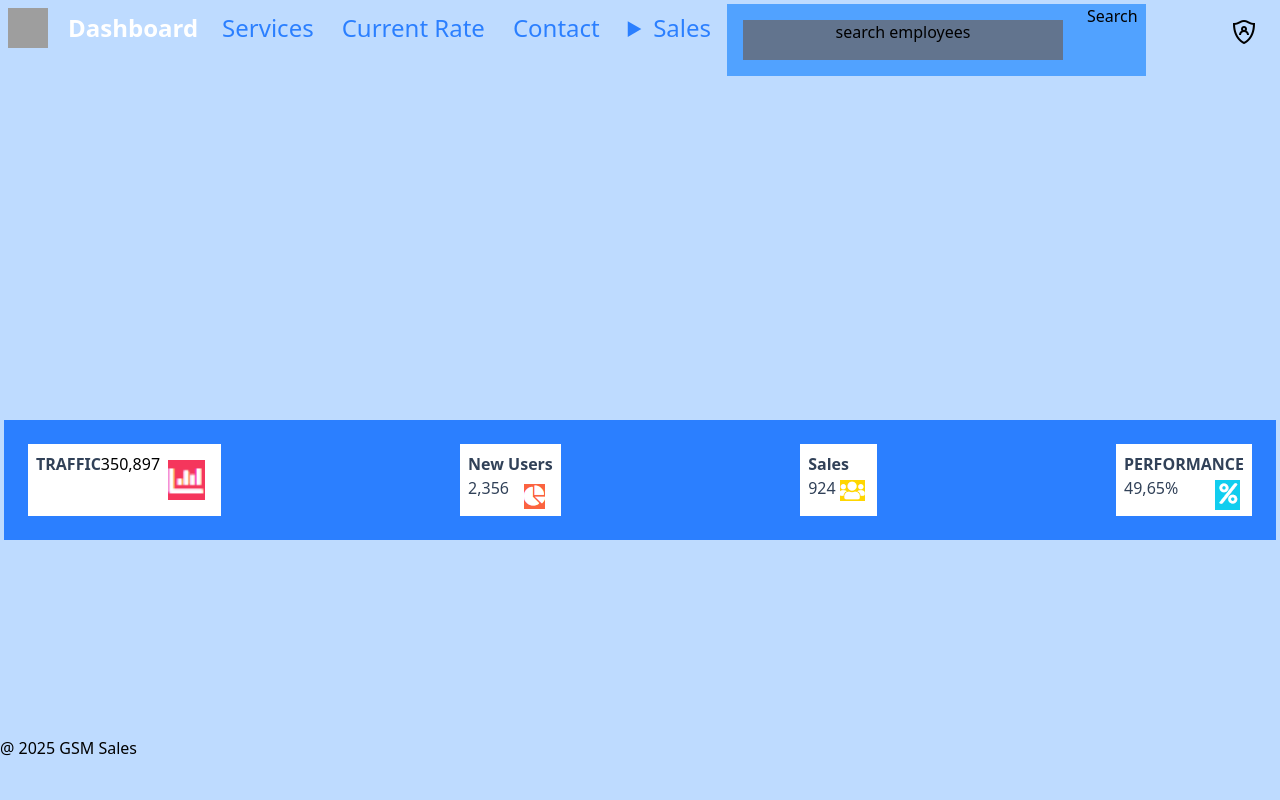
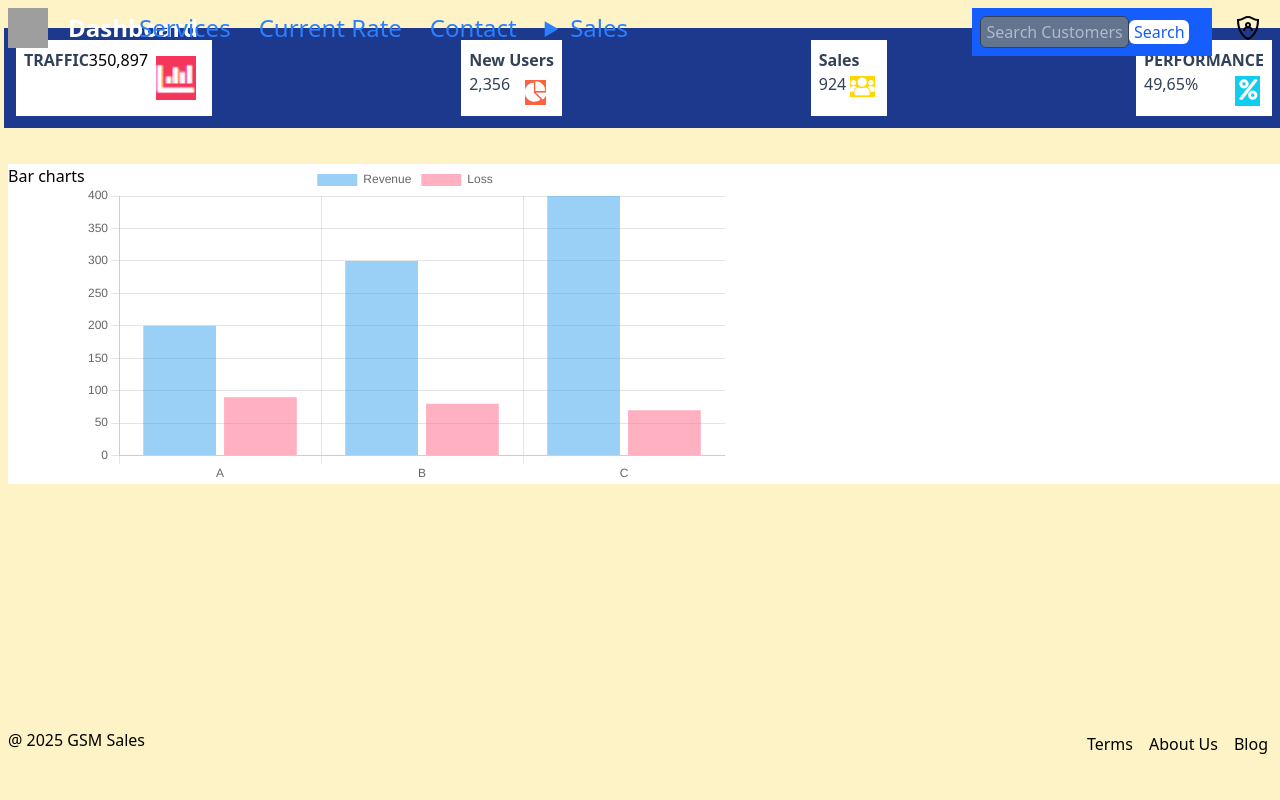
Before and after one commit to murnaj/gsm_sales_dashboard, a React (Vite) app in the folder sales-dashboard/: page /dashboard in a window 1280 px wide. Shown: the top 800 px of the page. Built offline with nearby package versions, Linux system fonts and the light colour scheme; no server answers; grey boxes are pictures that could not be loaded.

Commit message:
commit init

```diff
--- /dev/null
+++ b/sales-dashboard/_server.cjs
@@ -0,0 +1,68 @@
+const express = require('express');
+const bodyParser = require('body-parser');
+const mysql = require('mysql2');
+const bcrypt = require('bcrypt');
+const cors = require('cors');
+
+const app = express();
+const port = 5000;
+
+// Middleware
+app.use(cors());
+app.use(bodyParser.json());
+
+// Database connection
+const db = mysql.createConnection({
+  host: 'localhost',
+  user: 'root',
+  password: '', // Add your MySQL root password here
+  database: 'gms-sales-dashboard',
+});
+
+db.connect((err) => {
+  if (err) {
+    console.error('Error connecting to the database:', err);
+    process.exit(1);
+  }
+  console.log('Connected to MySQL database');
+});
+
+// POST route for registration
+app.post('/api/register', async (req, res) => {
+  const { fullName, email, password, confirmPassword } = req.body;
+
+  // Validation
+  if (!fullName || !email || !password || !confirmPassword) {
+    return res.status(400).json({ error: 'All fields are required' });
+  }
+
+  if (password !== confirmPassword) {
+    return res.status(400).json({ error: 'Passwords do not match' });
+  }
+
+  try {
+    // Hash the password
+    const hashedPassword = await bcrypt.hash(password, 10);
+
+    // Insert user into the database
+    const query = 'INSERT INTO registration (full_name, email, password) VALUES (?, ?, ?)';
+    db.query(query, [fullName, email, hashedPassword], (err, results) => {
+      if (err) {
+        if (err.code === 'ER_DUP_ENTRY') {
+          return res.status(409).json({ error: 'Email already exists' });
+        }
+        console.error('Error inserting data:', err);
+        return res.status(500).json({ error: 'Database error' });
+      }
+      res.status(201).json({ message: 'User registered successfully' });
+    });
+  } catch (error) {
+    console.error('Error:', error);
+    res.status(500).json({ error: 'Internal server error' });
+  }
+});
+
+// Start server
+app.listen(port, () => {
+  console.log(`Server is running on http://localhost:${port}`);
+});
--- a/sales-dashboard/src/App.jsx
+++ b/sales-dashboard/src/App.jsx
@@ -42,11 +42,11 @@ function App() {
     <>
     {/* <div className="App">
       <h1>Method is {Temp.method}</h1>
-      <h1>Method is {Temp.status}</h1>
+      <h1>Method is {Temp.status}</h1>o
 
     </div> */}
 
-    <div className=' h-[120vh] flex justify-center items-center bg-cover overflow-auto bg-blue-200' >
+    <div className=' h-[140vh] bg-cover overflow-auto bg-amber-100' >
 
 
 
--- a/sales-dashboard/src/Dashboard.jsx
+++ b/sales-dashboard/src/Dashboard.jsx
@@ -1,5 +1,7 @@
 import React, { useEffect, useState } from 'react';
 import { Link, useNavigate } from 'react-router-dom';
+import { Chart as ChartJS, defaults } from "chart.js/auto";
+import { Bar, Doughnut, Line } from "react-chartjs-2";
 
 const Dashboard = () => {
   // const navigate = useNavigate();
@@ -16,15 +18,69 @@ const Dashboard = () => {
   // }, [navigate]);
 
   const [showDropdown, setShowDropdown] = useState(false);
+  const [isSidebarOpen, setIsSidebarOpen] = useState(false);
+
+  const toggleSidebar = () => {
+    setIsSidebarOpen(!isSidebarOpen);
+  };
+
+
+    const [searchQuery, setSearchQuery] = useState("");
+
+    const handleSearch = () => {
+      alert(`Searching for Customer: ${searchQuery}`);
+      // You can replace this alert with your actual search logic.
+    }
 
 
   return (
     <>
-      <nav className=' flex  w-full border-gray-200 dark:bg-blue-900 dark:border-gray-700 fixed top-0 size-20' >
-      <img className='w-10 h-10  m-2 ' src="https://flowbite.com/docs/images/logo.svg" alt="Dashboard Logo" />
+
+      <nav className=' w-full border-gray-200 dark:bg-blue-900 dark:border-gray-700 fixed top-0 size-15' >
+      <div className='flex'>
+      <div className="relative">
+
+      <button onClick={toggleSidebar} className="relative">
+        <img
+          className=" w-10 h-10 m-2"
+          src="https://flowbite.com/docs/images/logo.svg"
+          alt='Dashboard Logo'
+        />
+      </button>
+
+
+      {isSidebarOpen && (
+        <div className="absolute top-0 left-0 w-48 h-screen bg-blue-900 text-white shadow-lg z-50">
+          <button onClick={toggleSidebar}>
+            <img className='m-2 p-2' src='https://flowbite.com/docs/images/logo.svg' alt='Dashboard Logo'/>
+
+
+            </button>
+
+          <ul className="p-4 space-y-4">
+          <li>
+              <a href="#" className="block hover:text-blue-400"> Dashboard</a>
+            </li>
+            <li>
+              <a href="#" className="block hover:text-blue-400">Customers</a>
+            </li>
+            <li>
+              <a href="#" className="block hover:text-blue-400">Sales</a>
+            </li>
+            <li>
+              <a href="#" className="block hover:text-blue-400">Reports</a>
+            </li>
+            <li>
+              <a href="#" className="block hover:text-blue-400">Targets</a>
+            </li>
+          </ul>
+        </div>
+      )}
+    </div>
        <div className='text-white font-bold text-2xl m-3'> Dashboard
        </div>
-       <ul className=' flex top-0 m-3'>
+       </div>
+       <ul className='flex absolute top-0 right-160 m-3'>
   <li className='text-2xl mr-7'>
     <a className="text-blue-500 hover:text-blue-800" href="#">Services</a>
   </li>
@@ -47,21 +103,31 @@ const Dashboard = () => {
     <button  data-dropdown-toggle="dropdownDelay" data-dropdown-delay="500" data-dropdown-trigger="hover" className="text-blue-500 hover:text-blue-800" type='button' >Sales</button>
 
   </li>  */}
-
-<div className='search justify-between bg-blue-400 m-1'>
-  <span className='border-slate-700 bg-slate-500 float-left w-80 h-10 m-4 text-center'>search employees</span>
-  <span className='mu-4 w-70 flex-end p-2'>Search</span>
-
-</div>
+<div className=''>
+<div className="absolute top-0 right-15 w-60 bg-blue-600 m-2 p-2 ">
+      <input
+        type="text"
+        placeholder="Search Customers"
+        value={searchQuery}
+        onChange={(e) => setSearchQuery(e.target.value)}
+        className=" border border-slate-700 bg-slate-500 w-2/3 h-8 text-center text-white rounded-md"
+      />
+      <button
+        onClick={handleSearch}
+        className=" text-blue-600 bg-white w-15 h-6 rounded-md hover:bg-blue-950"
+      >
+      Search
+      </button>
+    </div>
 
 
 <div className="absolute top-0 right-0 ">
         <button
-          className="w-10 h-10 m-3"
+          className="w-10 h-10 m-2"
           type="button"
           onClick={() => setShowDropdown(!showDropdown)}
         >
-          <img src="/src/assets/admin-img-2.png" alt="Admin Logo" />
+          <img  src="/src/assets/admin-img-2.png" alt="Admin Logo" />
         </button>
 
         {showDropdown && (
@@ -69,17 +135,18 @@ const Dashboard = () => {
             <Link
               className="block text-blue-500 font-bold hover:text-blue-700"
               to="/login"
-            >
-              Logout
+            > Login
             </Link>
-            Settings
+            <span className=' text-blue-500 font-bold hover:text-blue-700'>Settings</span>
           </div>
         )}
       </div>
+      </div>
         </nav>
+        <br />
 
-        <div className='flex w-full h-30 justify-between m-1 p-4 bg-blue-500 '>
-       <div className='bg-white m-2 p-2 flex justify-between'>
+        <div className='flex w-full h-25 justify-between m-1 p-1 bg-blue-900 '>
+       <div className='bg-white m-2 p-2 flex justify-end'>
         <span className=' text-slate-700 font-bold'>TRAFFIC</span>
         <br />
         <span className='float-left'>350,897</span>
@@ -110,13 +177,51 @@ const Dashboard = () => {
 
         </div>
 
-        <footer className='flex absolute inset-x-0 bottom-0 h-16'>
+        <br/>
+
+        <div className='flex  m-2 h-80 w-full bg-white'>
+          Bar charts
+          <Bar clas
+
+           data={{
+
+            labels: ['A','B','C'],
+            datasets:[{
+
+              label: 'Revenue',
+              data: [200,300,400],
+            },
+
+            {
+
+              label: 'Loss',
+              data: [90,80,70],
+            }
+
+          ]
+           }}
+
+          />
+
+        </div>
+
+        <footer className='flex absolute inset-x-0 bottom-0 h-16 m-2'>
+         <div className='flex justify-between'>
           @
           2025
           GSM Sales
-          <div className='content'>
-            <a ></a>
-          </div>
+
+
+         <div className='m-1 absolute right-0 space-x-4 '>
+            <a className='hover:text-blue-500' href='#'>Terms</a>
+
+            <a className='hover:text-blue-500' href='#' >About Us</a>
+
+            <a className='hover:text-blue-500' href='#'>Blog</a>
+
+            </div>
+            </div>
+
         </footer>
 
 
--- a/sales-dashboard/src/Login.jsx
+++ b/sales-dashboard/src/Login.jsx
@@ -51,7 +51,7 @@ const Login = () => {
 
     return (
     <div className='bg-blue-950 border border-slate-400 rounded-md p-8 shadow-lg backdrop-filter backdrop-blur-sm bg-opacity-30 relative  overflow-auto'>
-
+       <img  className='size-24 object-top w-20 m-2 p-2 ' src='https://flowbite.com/docs/images/logo.svg' alt='Dashboard Logo'/>
         <div>
         <h1 className='text-4xl text-blue-500 font-bold text-center mb-6'>GSM-Sales</h1>
             <form action="">
--- a/sales-dashboard/src/Registration.jsx
+++ b/sales-dashboard/src/Registration.jsx
@@ -13,6 +13,7 @@ export const Registration = () => {
   const [email, setEmail] = useState('')
   const [password, setPassword] = useState('')
   const [confirmPassword, setConfirmPassword] = useState('')
+
 
 
   const userSchema = yup.object().shape({
@@ -125,7 +126,9 @@ export const Registration = () => {
       ) : (
         <p>Loading...</p>
       )}
-    </div><div className='bg-blue-950 border border-slate-400 rounded-md p-8 shadow-lg backdrop-filter backdrop-blur-sm bg-opacity-30 relative  overflow-auto'>
+    </div>
+    <div className='bg-blue-950 border border-slate-400 rounded-md p-8 shadow-lg backdrop-filter backdrop-blur-sm bg-opacity-30 relative  overflow-auto'>
+    <img  className='object-top w-20 m-2 p-2 ' src='https://flowbite.com/docs/images/logo.svg' alt='Dashboard Logo'/>
 
         <div>
           <h1 className='text-4xl text-blue-500 font-bold text-center mb-6'>GSM-Sales</h1>
```
Also changed, not shown: sales-dashboard/package.json (+7 -0 lines), 1 other file (tests, documents, lock files or other folders).
